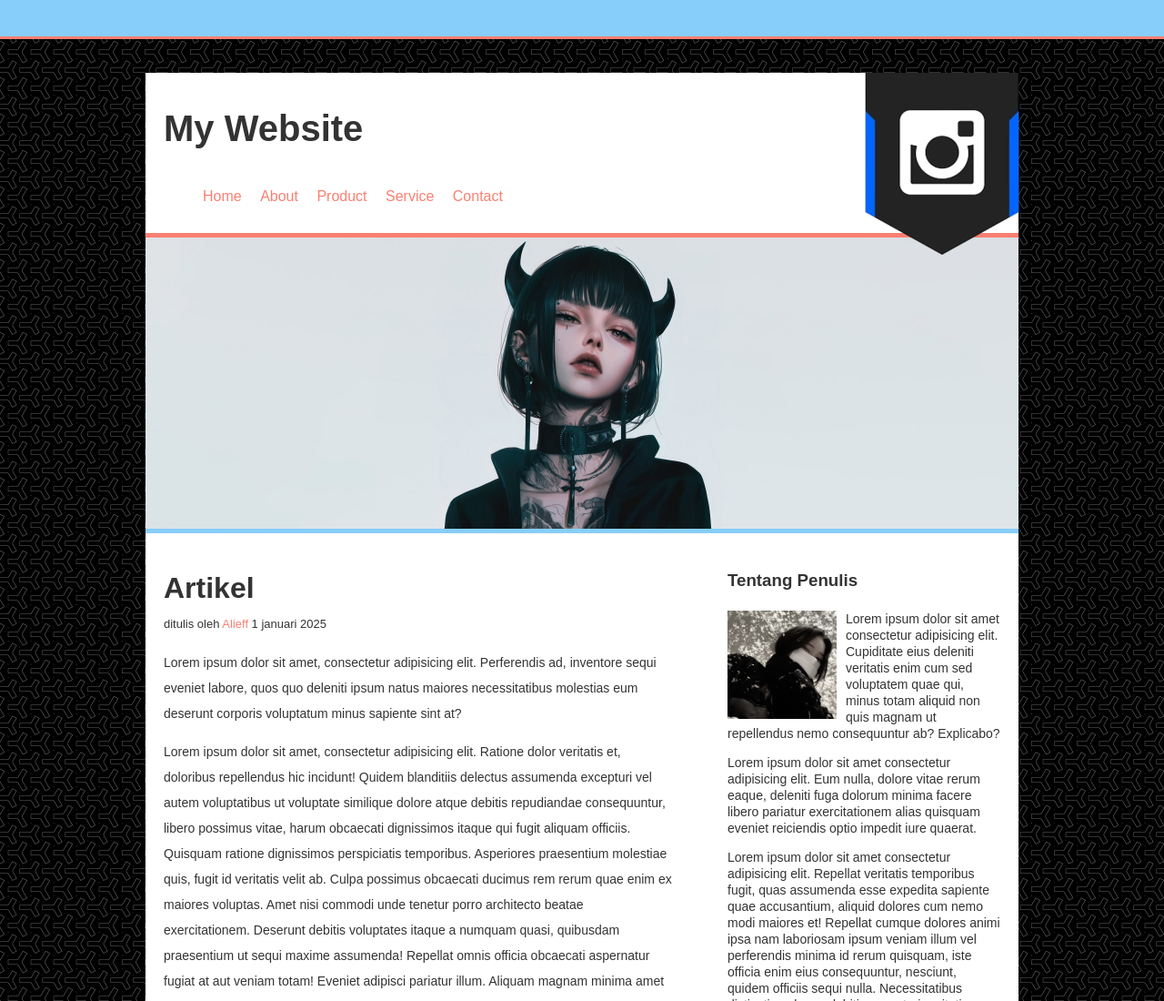
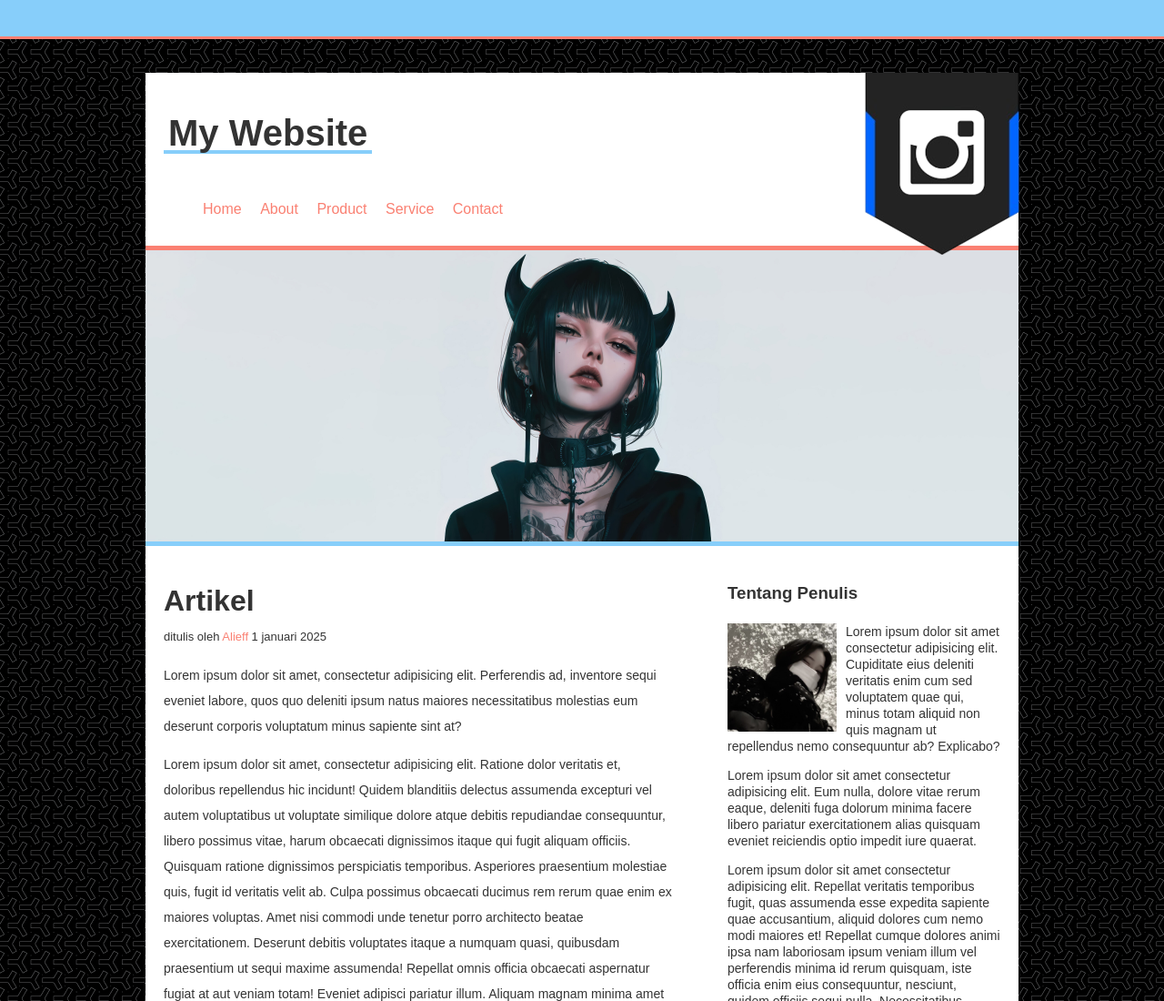
Before and after one commit to gusmusaa/Final-layouting, a plain HTML site: page CSS FINAL/index.html in a window 1280 px wide. Shown: the top 1100 px of the page at 91% size. Drawn offline with Linux system fonts and the light colour scheme.

Commit message:
new commit

```diff
--- a/CSS FINAL/style.css
+++ b/CSS FINAL/style.css
@@ -37,6 +37,12 @@ body{
 .header{
     padding: 20px;
     padding-bottom: 10px;
+}
+
+.header h1{
+    border-bottom: 4px solid lightskyblue;
+    width: fit-content;
+    padding: 5px;
 }
 
 .header .judul{
```
